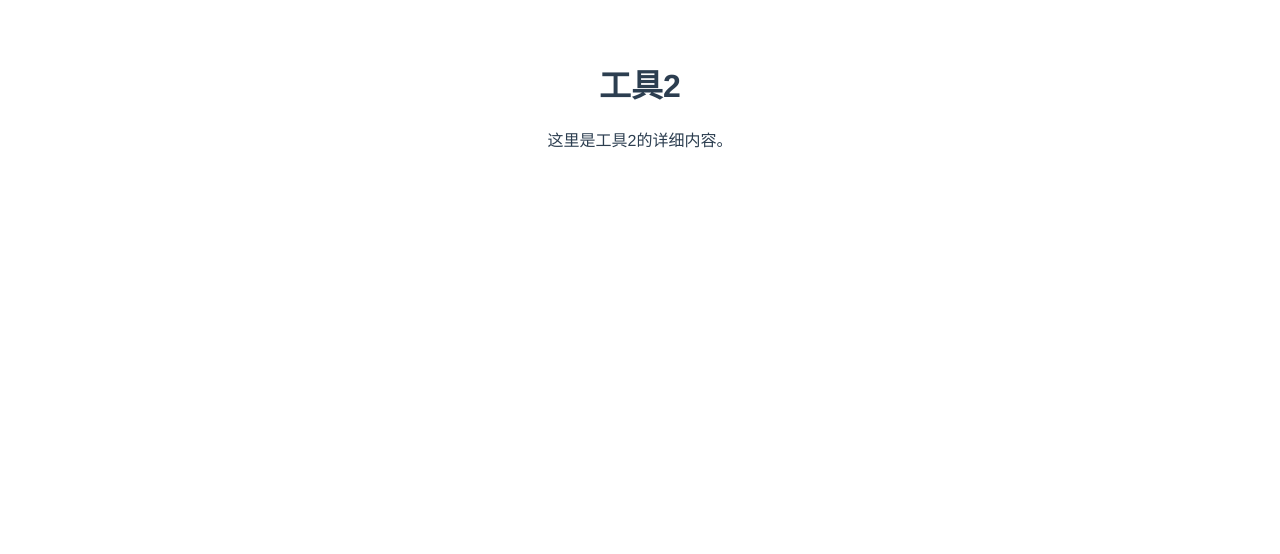
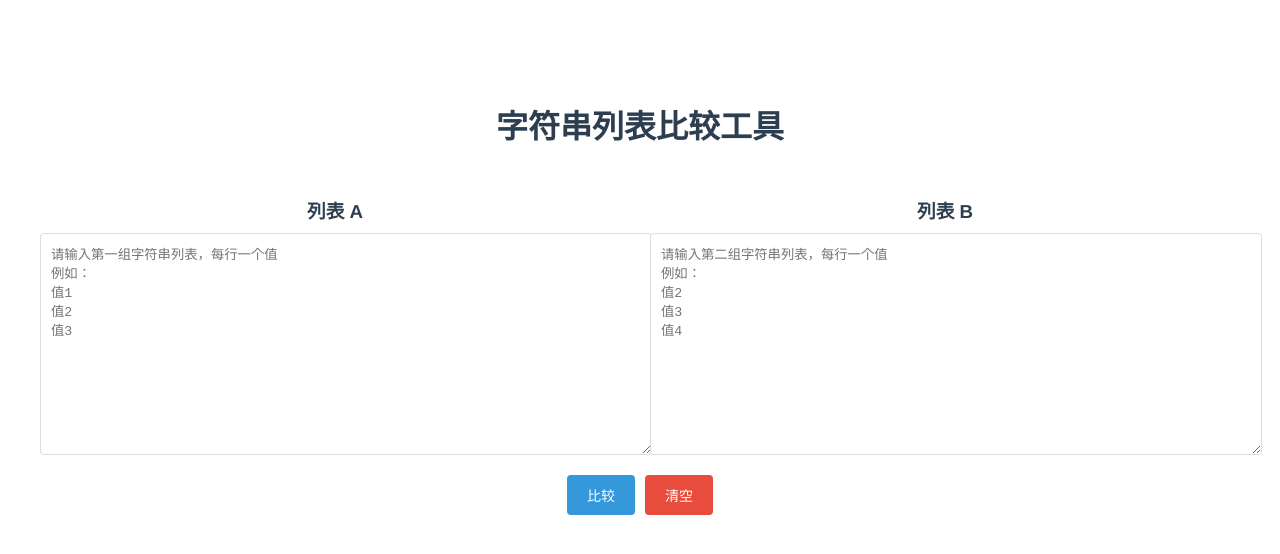
Before and after one commit to Ethan8996/github-tools, a Vue app: page /#/tool2 in a window 1280 px wide. Shown: the top 554 px of the page. Built offline with nearby package versions, Linux system fonts and the light colour scheme.

Commit message:
feat: update tool2 to string comparison functionality with detailed UI

```diff
--- a/src/views/Home.vue
+++ b/src/views/Home.vue
@@ -7,8 +7,8 @@
         <p>工具1的简短描述</p>
       </router-link>
       <router-link to="/tool2" class="tool-card">
-        <h2>工具2</h2>
-        <p>工具2的简短描述</p>
+        <h2>字符串列表比较</h2>
+        <p>比较两组字符串列表的交集、并集和差集</p>
       </router-link>
       <!-- 可以继续添加更多工具卡片 -->
     </div>
--- a/src/views/Tool2.vue
+++ b/src/views/Tool2.vue
@@ -1,15 +1,256 @@
 <template>
-    <div class="tool2">
-        <h1>工具2</h1>
-        <p>这里是工具2的详细内容。</p>
+  <div class="string-comparison">
+    <h1>字符串列表比较工具</h1>
+
+    <div class="input-container">
+      <div class="input-group">
+        <h3>列表 A</h3>
+        <textarea
+          v-model="listA"
+          placeholder="请输入第一组字符串列表，每行一个值
+例如：
+值1
+值2
+值3"
+          class="input-area"
+        ></textarea>
+      </div>
+
+      <div class="input-group">
+        <h3>列表 B</h3>
+        <textarea
+          v-model="listB"
+          placeholder="请输入第二组字符串列表，每行一个值
+例如：
+值2
+值3
+值4"
+          class="input-area"
+        ></textarea>
+      </div>
     </div>
+
+    <div class="actions">
+      <button @click="compare" class="action-btn">比较</button>
+      <button @click="clearAll" class="clear-btn">清空</button>
+    </div>
+
+    <div v-if="hasResults" class="results">
+      <div class="result-group">
+        <h3>交集 (A ∩ B)</h3>
+        <p class="description">两个列表中都存在的元素</p>
+        <div class="result-box">
+          <div v-for="item in intersection" :key="item" class="result-item">{{ item }}</div>
+          <div v-if="intersection.length === 0" class="empty-result">无交集</div>
+        </div>
+      </div>
+
+      <div class="result-group">
+        <h3>并集 (A ∪ B)</h3>
+        <p class="description">两个列表中所有不重复的元素</p>
+        <div class="result-box">
+          <div v-for="item in union" :key="item" class="result-item">{{ item }}</div>
+          <div v-if="union.length === 0" class="empty-result">无并集</div>
+        </div>
+      </div>
+
+      <div class="result-group">
+        <h3>差集 (A - B)</h3>
+        <p class="description">仅在列表 A 中存在的元素</p>
+        <div class="result-box">
+          <div v-for="item in differenceA" :key="item" class="result-item">{{ item }}</div>
+          <div v-if="differenceA.length === 0" class="empty-result">无差集</div>
+        </div>
+      </div>
+
+      <div class="result-group">
+        <h3>差集 (B - A)</h3>
+        <p class="description">仅在列表 B 中存在的元素</p>
+        <div class="result-box">
+          <div v-for="item in differenceB" :key="item" class="result-item">{{ item }}</div>
+          <div v-if="differenceB.length === 0" class="empty-result">无差集</div>
+        </div>
+      </div>
+    </div>
+  </div>
 </template>
 
 <script>
 export default {
-    name: 'Tool2'
+  name: 'Tool2',
+  data() {
+    return {
+      listA: '',
+      listB: '',
+      intersection: [],
+      union: [],
+      differenceA: [],
+      differenceB: [],
+      hasResults: false
+    }
+  },
+  methods: {
+    parseList(text) {
+      return text.split('\n')
+        .map(line => line.trim())
+        .filter(line => line.length > 0);
+    },
+    compare() {
+      const setA = new Set(this.parseList(this.listA));
+      const setB = new Set(this.parseList(this.listB));
+
+      // 计算交集
+      this.intersection = [...setA].filter(x => setB.has(x)).sort();
+
+      // 计算并集
+      this.union = [...new Set([...setA, ...setB])].sort();
+
+      // 计算差集 A-B
+      this.differenceA = [...setA].filter(x => !setB.has(x)).sort();
+
+      // 计算差集 B-A
+      this.differenceB = [...setB].filter(x => !setA.has(x)).sort();
+
+      this.hasResults = true;
+    },
+    clearAll() {
+      this.listA = '';
+      this.listB = '';
+      this.intersection = [];
+      this.union = [];
+      this.differenceA = [];
+      this.differenceB = [];
+      this.hasResults = false;
+    }
+  }
 }
 </script>
 
-<style>
+<style scoped>
+.string-comparison {
+  padding: 20px;
+  max-width: 1200px;
+  margin: 0 auto;
+}
+
+h1 {
+  text-align: center;
+  color: #2c3e50;
+  margin-bottom: 30px;
+}
+
+.input-container {
+  display: grid;
+  grid-template-columns: 1fr 1fr;
+  gap: 20px;
+  margin-bottom: 20px;
+}
+
+.input-group {
+  display: flex;
+  flex-direction: column;
+}
+
+h3 {
+  margin-bottom: 10px;
+  color: #2c3e50;
+}
+
+.input-area {
+  width: 100%;
+  height: 200px;
+  padding: 10px;
+  border: 1px solid #ddd;
+  border-radius: 4px;
+  resize: vertical;
+  font-family: monospace;
+}
+
+.actions {
+  display: flex;
+  justify-content: center;
+  gap: 10px;
+  margin-bottom: 30px;
+}
+
+button {
+  padding: 10px 20px;
+  border: none;
+  border-radius: 4px;
+  cursor: pointer;
+  font-size: 14px;
+  transition: background-color 0.3s;
+}
+
+.action-btn {
+  background-color: #3498db;
+  color: white;
+}
+
+.action-btn:hover {
+  background-color: #2980b9;
+}
+
+.clear-btn {
+  background-color: #e74c3c;
+  color: white;
+}
+
+.clear-btn:hover {
+  background-color: #c0392b;
+}
+
+.results {
+  display: grid;
+  grid-template-columns: repeat(auto-fit, minmax(250px, 1fr));
+  gap: 20px;
+}
+
+.result-group {
+  background-color: #f8f9fa;
+  padding: 15px;
+  border-radius: 8px;
+  box-shadow: 0 2px 4px rgba(0,0,0,0.1);
+}
+
+.description {
+  color: #666;
+  font-size: 0.9em;
+  margin-bottom: 10px;
+}
+
+.result-box {
+  background: white;
+  border: 1px solid #ddd;
+  border-radius: 4px;
+  padding: 10px;
+  min-height: 100px;
+  max-height: 200px;
+  overflow-y: auto;
+}
+
+.result-item {
+  padding: 5px;
+  border-bottom: 1px solid #eee;
+}
+
+.result-item:last-child {
+  border-bottom: none;
+}
+
+.empty-result {
+  color: #999;
+  text-align: center;
+  padding: 20px;
+}
+
+@media (max-width: 768px) {
+  .input-container {
+    grid-template-columns: 1fr;
+  }
+
+  .results {
+    grid-template-columns: 1fr;
+  }
+}
 </style>
```
